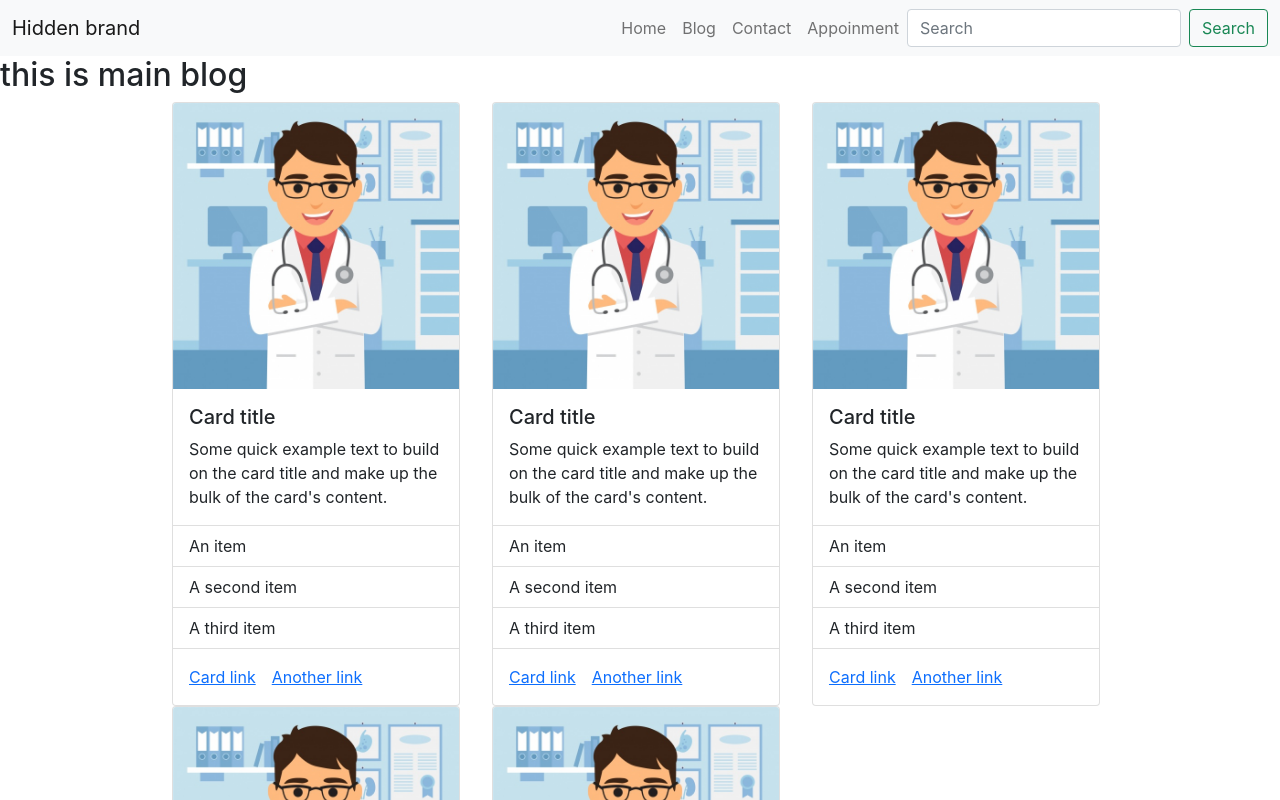
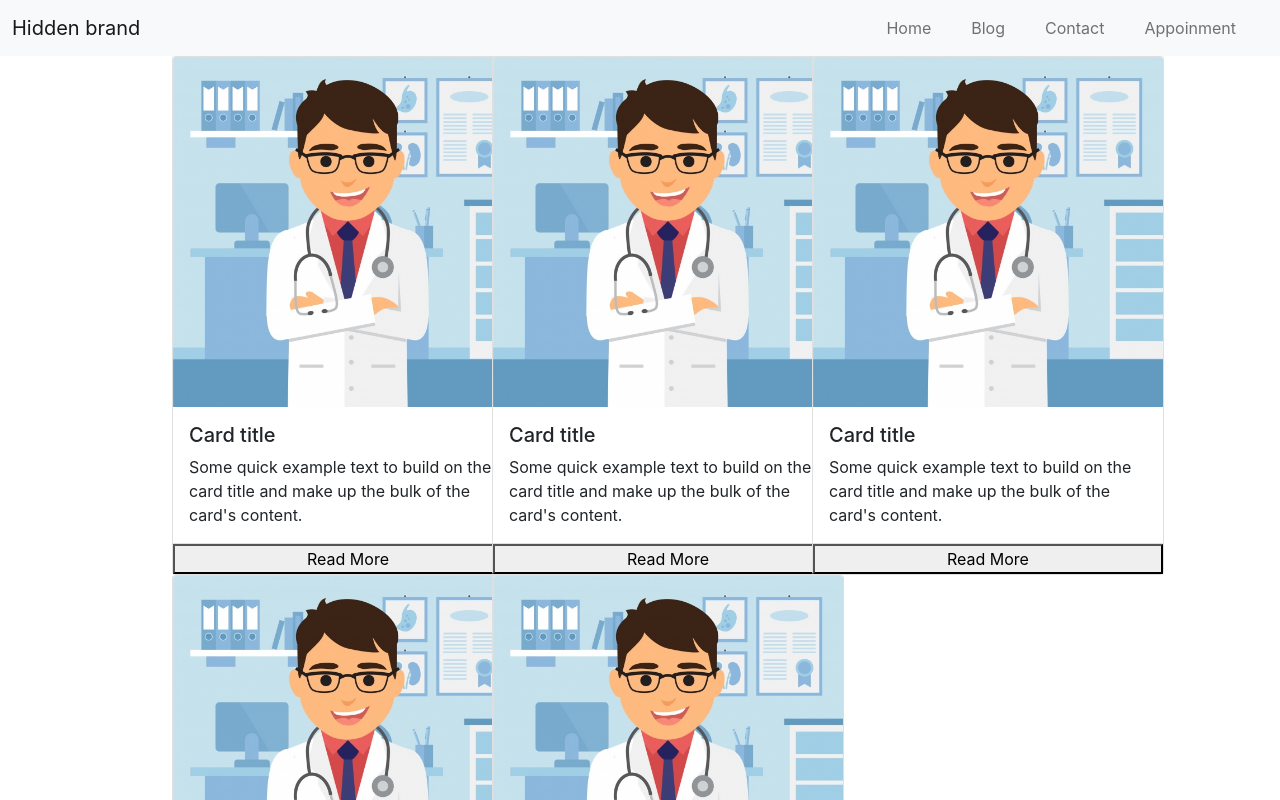
Before and after one commit to Swapno5896/Medical-Care-Client, a React (Create React App) app: page /blog in a window 1280 px wide. Shown: the top 800 px of the page. Built offline with nearby package versions, Linux system fonts and the light colour scheme.

Commit message:
blog page is updated

```diff
--- a/src/components/Appointment/MainAppointment/MainAppointment.tsx
+++ b/src/components/Appointment/MainAppointment/MainAppointment.tsx
@@ -4,12 +4,12 @@ import AppontmentForm from '../AppontmentForm/AppontmentForm';
 import TopBanner from '../TopBanner/TopBanner';
 const MainAppointment = () => {
     return (
-        <div>
-            <h2>main appointment</h2>
+        <>
+
             <Doctors />
             <TopBanner></TopBanner>
             <AppontmentForm></AppontmentForm>
-        </div>
+        </>
     );
 };
 
--- a/src/components/Blogs/BlogCarrd/BlogCarrd.tsx
+++ b/src/components/Blogs/BlogCarrd/BlogCarrd.tsx
@@ -3,21 +3,19 @@ import img1 from '../../../images/c-1.jpg'
 const BlogCarrd = () => {
     return (
         <div className="col-md-4">
-            <div className="card" style={{ width: '18rem' }}>
+            <div className="card" style={{ width: '22rem' }}>
                 <img src={img1} className="card-img-top" alt="..." />
                 <div className="card-body">
                     <h5 className="card-title">Card title</h5>
                     <p className="card-text">Some quick example text to build on the card title and make up the bulk of the card's content.</p>
                 </div>
                 <ul className="list-group list-group-flush">
-                    <li className="list-group-item">An item</li>
-                    <li className="list-group-item">A second item</li>
-                    <li className="list-group-item">A third item</li>
+                    <button>Read More</button>
                 </ul>
-                <div className="card-body">
+                {/* <div className="card-body">
                     <a href="#" className="card-link">Card link</a>
                     <a href="#" className="card-link">Another link</a>
-                </div>
+                </div> */}
             </div>
 
         </div>
--- a/src/components/Blogs/MainBlog/MainBlog.tsx
+++ b/src/components/Blogs/MainBlog/MainBlog.tsx
@@ -20,8 +20,8 @@ const MainBlog = () => {
         { name: 'fdslkfld', age: 12 },
     ]
     return (
-        <div>
-            <h2>this is main blog</h2>
+        <>
+
             <div className='d-flex justify-content-center'>
                 <div className="row w-75">
                     {
@@ -42,7 +42,7 @@ const MainBlog = () => {
 
                     </div>
                 </div>   </div>
-        </div>
+        </>
     );
 };
 
--- a/src/components/Home/Header/Header.js
+++ b/src/components/Home/Header/Header.js
@@ -21,28 +21,28 @@ const Header = () => {
               Hidden brand
             </a>
             <ul class="navbar-nav ms-auto mb-2 mb-lg-0">
-              <li class="nav-item">
+              <li class="nav-item pe-4">
                 <Link className="nav-link" to="/">
                   Home
                 </Link>
               </li>
-              <li class="nav-item">
+              <li class="nav-item pe-4">
                 <Link className="nav-link" to="/blog">
                   Blog
                 </Link>
               </li>
-              <li class="nav-item">
+              <li class="nav-item pe-4">
                 <Link className="nav-link" to="/contact">
                   Contact
                 </Link>
               </li>
-              <li class="nav-item">
+              <li class="nav-item pe-4">
                 <Link className="nav-link" to="/appoinment">
                   Appoinment
                 </Link>
               </li>
             </ul>
-            <form class="d-flex">
+            {/* <form class="d-flex">
               <input
                 class="form-control me-2"
                 type="search"
@@ -52,7 +52,7 @@ const Header = () => {
               <button class="btn btn-outline-success" type="submit">
                 Search
               </button>
-            </form>
+            </form> */}
           </div>
         </div>
       </nav>
```
